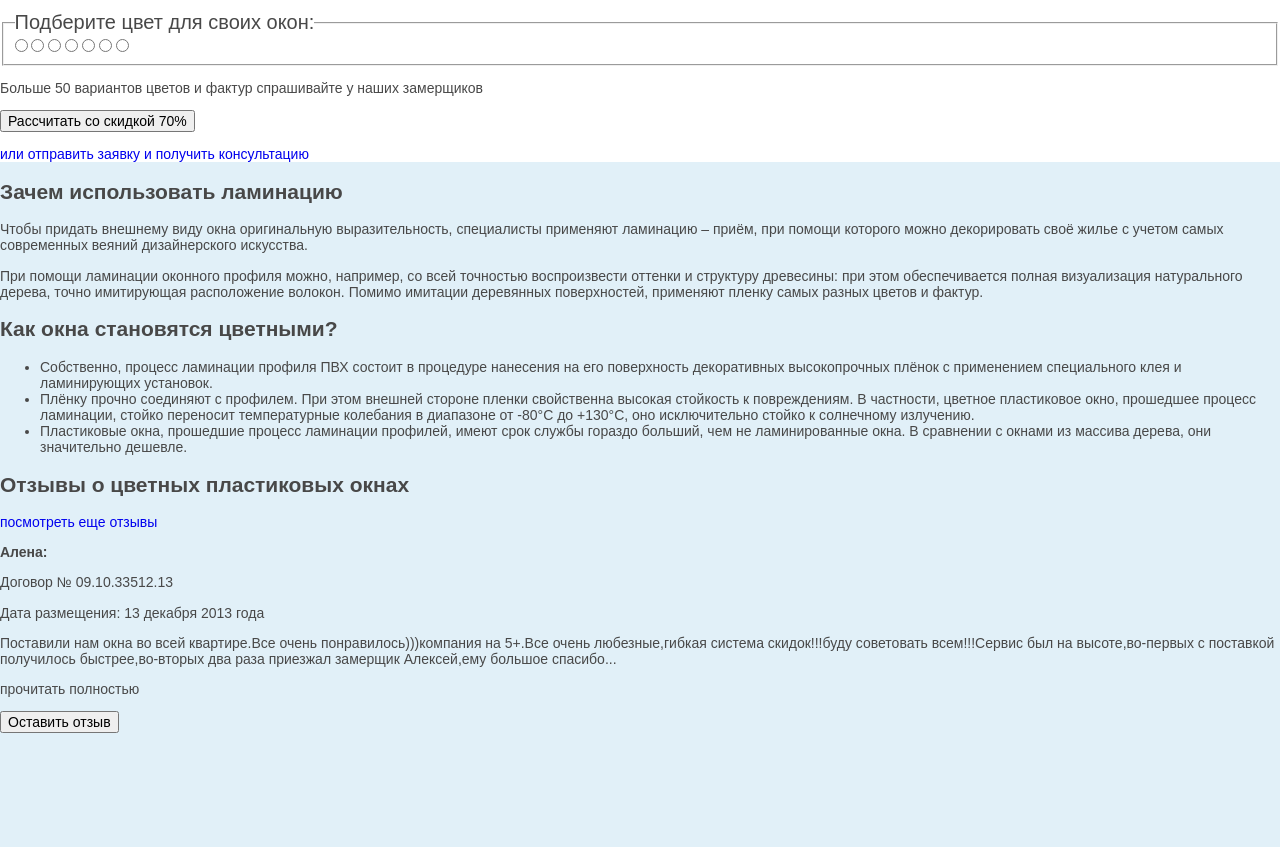
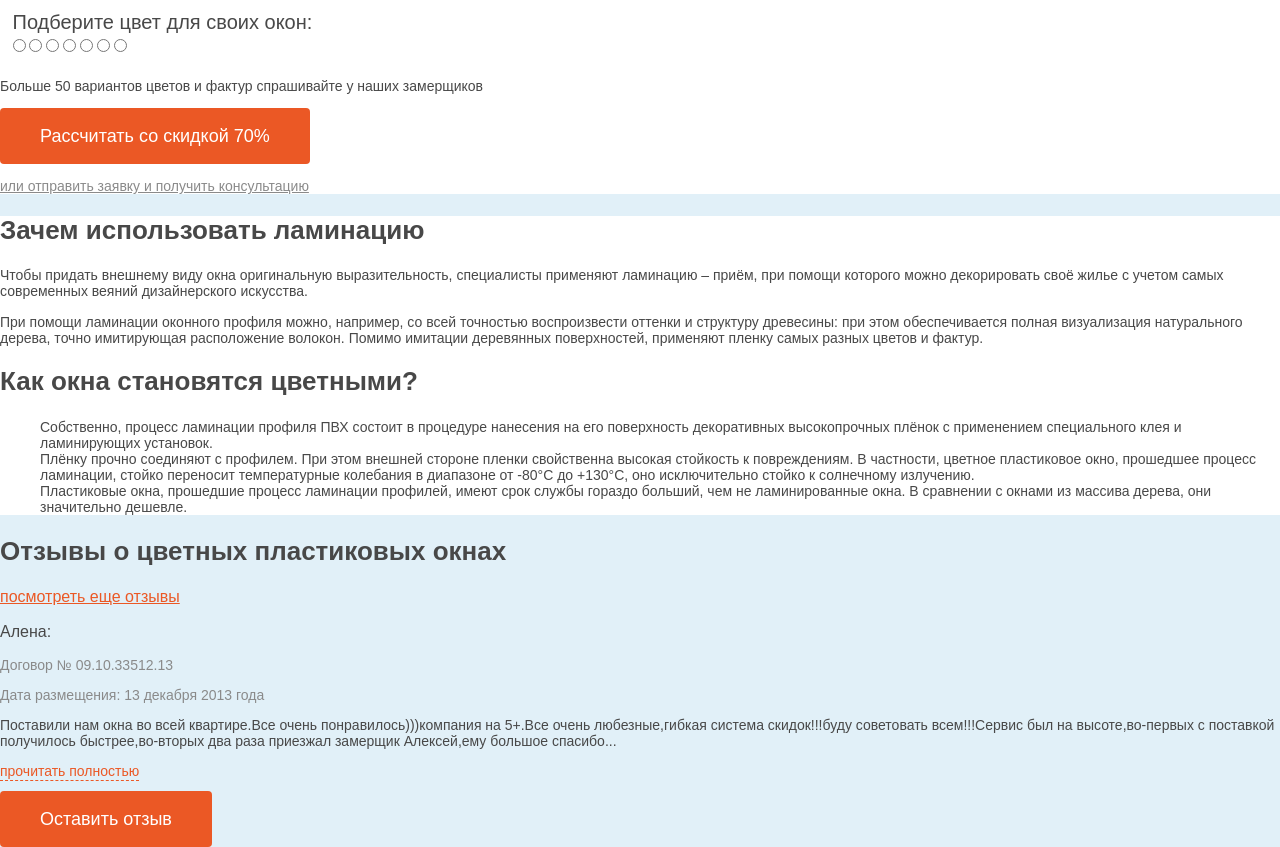
Before and after one commit to aadevaza/test-task-for-webstudio-future-group, a plain HTML site: page index.html in a window 1280 px wide. Shown: the part 1393-2240 px from the top of the page. Before the commit the page ends 2126 px from the top, so only its background shows below. Drawn offline with Linux system fonts and the light colour scheme.

Commit message:
подгруз

```diff
--- a/css/style.css
+++ b/css/style.css
@@ -92,7 +92,103 @@ a {
   color: #a6a6a6;
 }
 
+.catalog__list {
+  list-style: none;
+}
+
+.catalog__filter {
+  border: none;
+}
+
 .catalog__filter-title {
   font-size: 20px;
-  color
 }
+
+.button {
+  font-size: 18px;
+  line-height: 24px;
+  padding: 16px 40px;
+  border: none;
+  border-radius: 4px;
+  background-color: #eb5825;
+  color: #ffffff;
+  cursor: pointer;
+  outline: none;
+}
+
+.button:hover {
+  background-color: #db4510;
+}
+
+.button:active {
+  background-color: #b93a0e;
+  box-shadow: inset 0 3px 0 0 #952904;
+}
+
+.catalog__filter-link a {
+  color: #8a8a8a;
+  text-decoration: underline;
+}
+
+.clarification {
+  background-color: #ffffff;
+}
+
+.clarification__title {
+  font-size: 26px;
+}
+
+.clarification__list {
+  list-style: none;
+}
+
+.elements-reviews__title {
+  font-size: 25.99px;
+}
+
+.elements-reviews__link a {
+  font-size: 16px;
+  color: #eb5825;
+  text-decoration: underline;
+}
+
+.reviews__name {
+  font-size: 16px;
+}
+
+.reviews__text:not(:nth-of-type(4)) {
+  color: #8a8a8a;
+}
+
+.hide {
+    display: none;
+}
+.hide + label ~ div{
+    display: none;
+}
+/* оформляем текст label */
+.hide + label {
+    border-bottom: 1px dashed #eb5825;
+    padding: 0;
+    color: #eb5825;
+    cursor: pointer;
+    display: inline-block;
+}
+/* вид текста label при активном переключателе */
+.hide:checked + label {
+    color: blue;
+    border-bottom: 0;
+}
+/* когда чекбокс активен показываем блоки с содержанием  */
+.hide:checked + label + div {
+    display: block;
+    background: #efefef;
+    -moz-box-shadow: inset 3px 3px 10px #7d8e8f;
+    -webkit-box-shadow: inset 3px 3px 10px #7d8e8f;
+    box-shadow: inset 3px 3px 10px #7d8e8f;
+    padding: 10px;
+}
+
+.reviews_hidden {
+  margin-bottom: 10px;
+}
--- a/index.html
+++ b/index.html
@@ -119,7 +119,7 @@
       </div>
 
       <section class="reviews">
-        <b class="reviews__name">Алена:</b>
+        <p class="reviews__name">Алена:</b>
         <p class="reviews__text">Договор № 09.10.33512.13</p>
         <p class="reviews__text">Дата размещения: 13 декабря 2013 года</p>
         <p class="reviews__text">
@@ -127,8 +127,12 @@
           любезные,гибкая система скидок!!!буду советовать всем!!!Сервис был на высоте,во-первых
           с поставкой получилось быстрее,во-вторых два раза приезжал замерщик Алексей,ему большое спасибо...
         </p>
-        <p class="reviews__link">прочитать полностью</p>
-        <button class="button reviews__button" type="submit">Оставить отзыв</button>
+        <div class="reviews_hidden">
+          <input type="checkbox" id="hd-1" class="hide">
+          <label for="hd-1">прочитать полностью</label>
+          <div>Какое-то продолжение :)</div>
+        </div>
+        <button class="button reviews__button" type="sumbit">Оставить отзыв</button>
       </section>
 
     </main>
```
